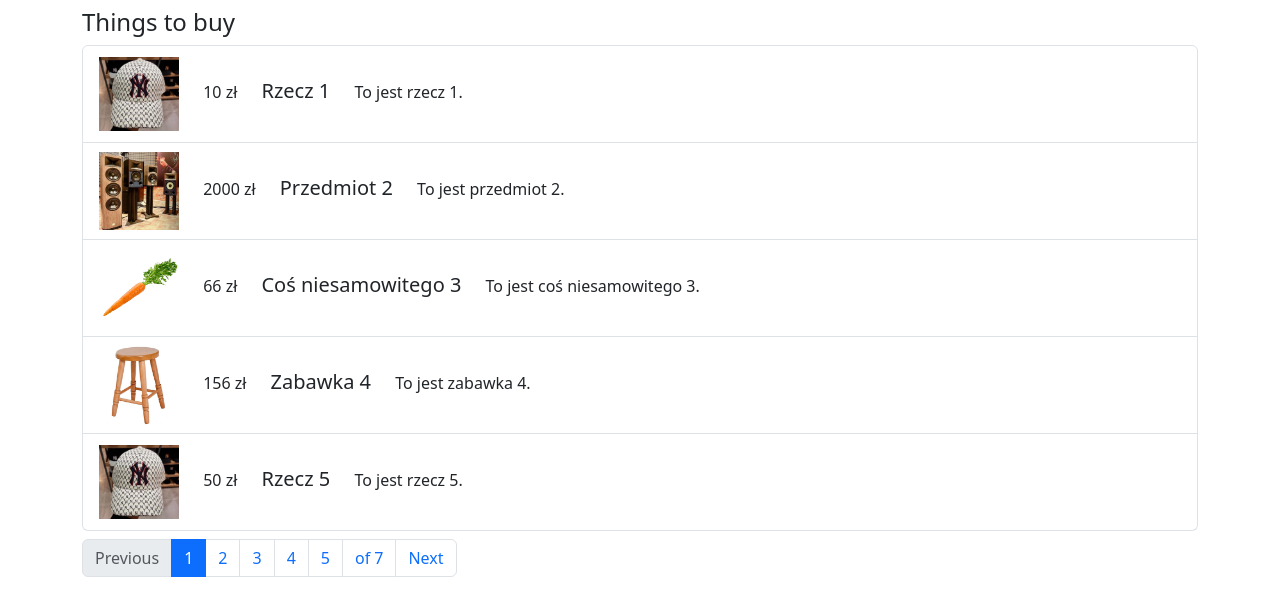
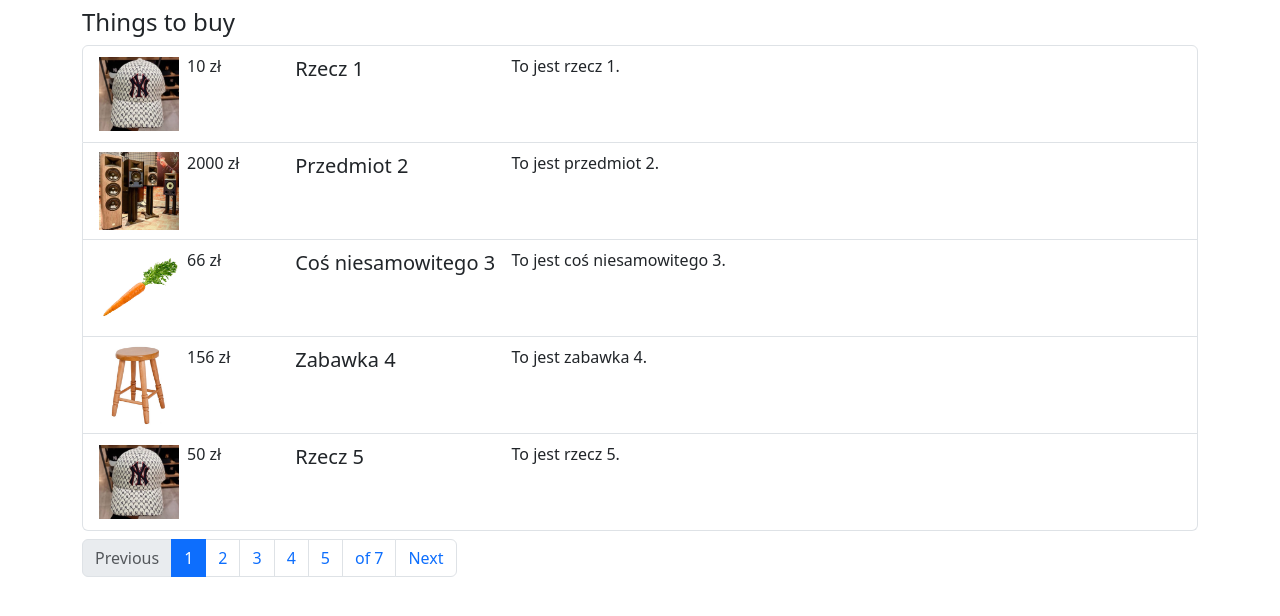
Before and after one commit to bartosz722/flaskboot, a Flask app: page /buy in a window 1280 px wide. Shown: the part 56-672 px from the top of the page. Run offline with Flask 3, Linux system fonts and the light colour scheme.

Commit message:
Use flex in buy items

```diff
--- a/static/styles.css
+++ b/static/styles.css
@@ -24,11 +24,15 @@
     transform: translate(0, -5%);
 }
 
-.buy-list:hover {
+.buy-list-item {
+    overflow-wrap: anywhere;
+}
+
+.buy-list-item:hover {
     background-color: lightcyan;
 }
 
-.buy-list:hover img {
+.buy-list-item:hover img {
     transform: scale(1.1);
 }
 
@@ -40,17 +44,14 @@
 }
 
 .buy-list-price {
-    padding-left: 20px;
+    width: 10%;
+    min-width: 50px;
 }
 
 .buy-list-name {
-    padding-left: 20px;
     text-decoration: unset;
     color: unset;
-}
-
-.buy-list-descr {
-    padding-left: 20px;
+    width: 20%;
 }
 
 .page-count-unlink:hover {
--- a/templates/buy.html
+++ b/templates/buy.html
@@ -4,11 +4,13 @@
     <h4 class="my-2">Things to buy</h4>
     <ul class="list-group">
       {% for i in model.items %}
-        <li class="list-group-item buy-list" onclick="gotoBuyItem(this, event)">
-          <img src="{{i.image}}" alt="Item image." class="buy-list-image">
-          <span class="buy-list-price">{{i.price}} zł</span>
-          <a class="buy-list-name fs-5" href="/buy/items/{{i.id}}">{{i.name}}</a>
-          <span class="buy-list-descr fs-6">{{i.description}}</span>
+        <li class="list-group-item buy-list-item" onclick="gotoBuyItem(this, event)">
+          <div class="d-flex">
+            <img src="{{i.image}}" alt="Item image." class="buy-list-image">
+            <span class="buy-list-price px-2">{{i.price}} zł</span>
+            <a class="buy-list-name fs-5 px-2" href="/buy/items/{{i.id}}">{{i.name}}</a>
+            <span class="fs-6 px-2">{{i.description}}</span>
+          </div>
         </li>
       {% endfor %}
       </ul>
```
